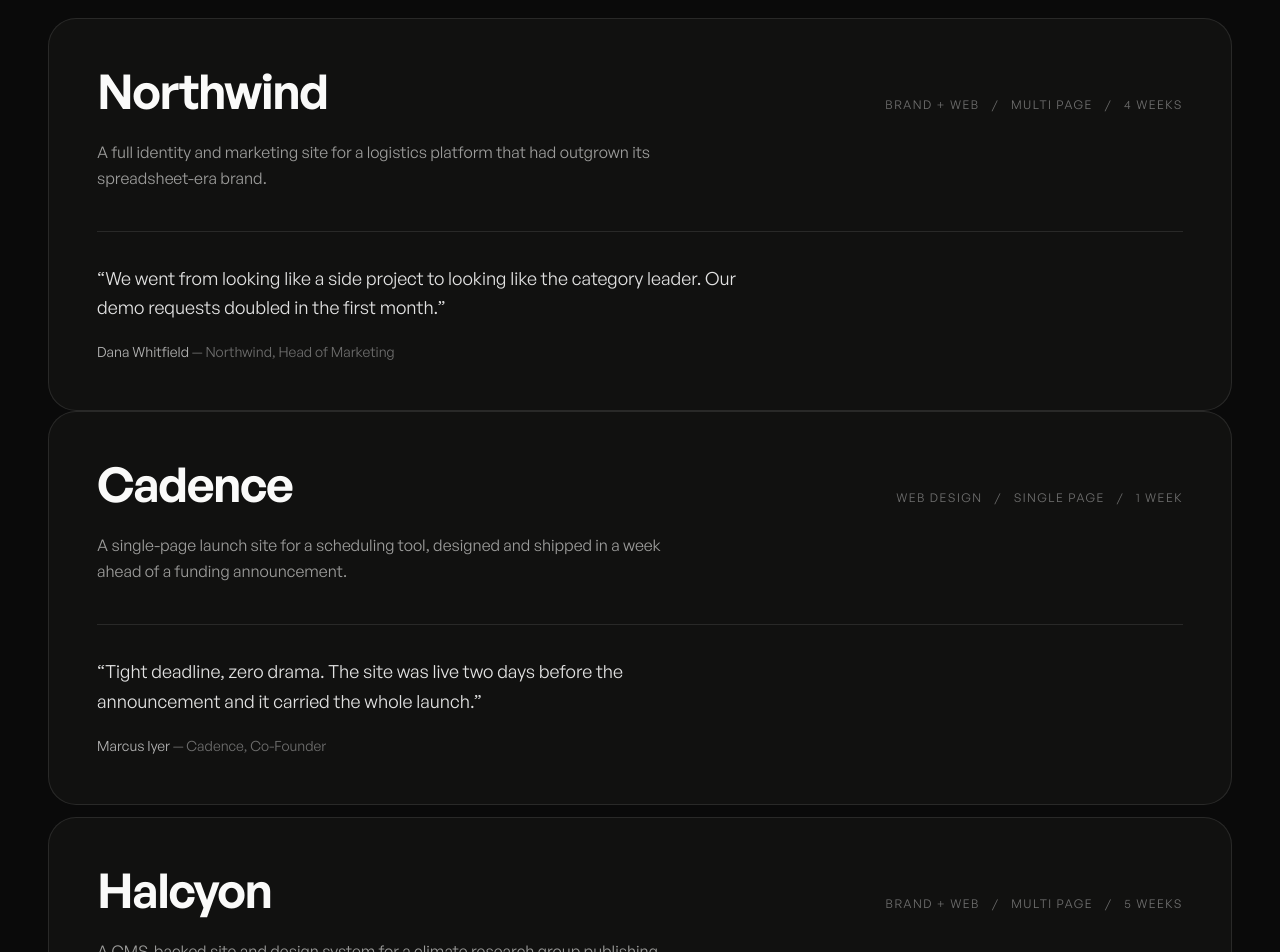
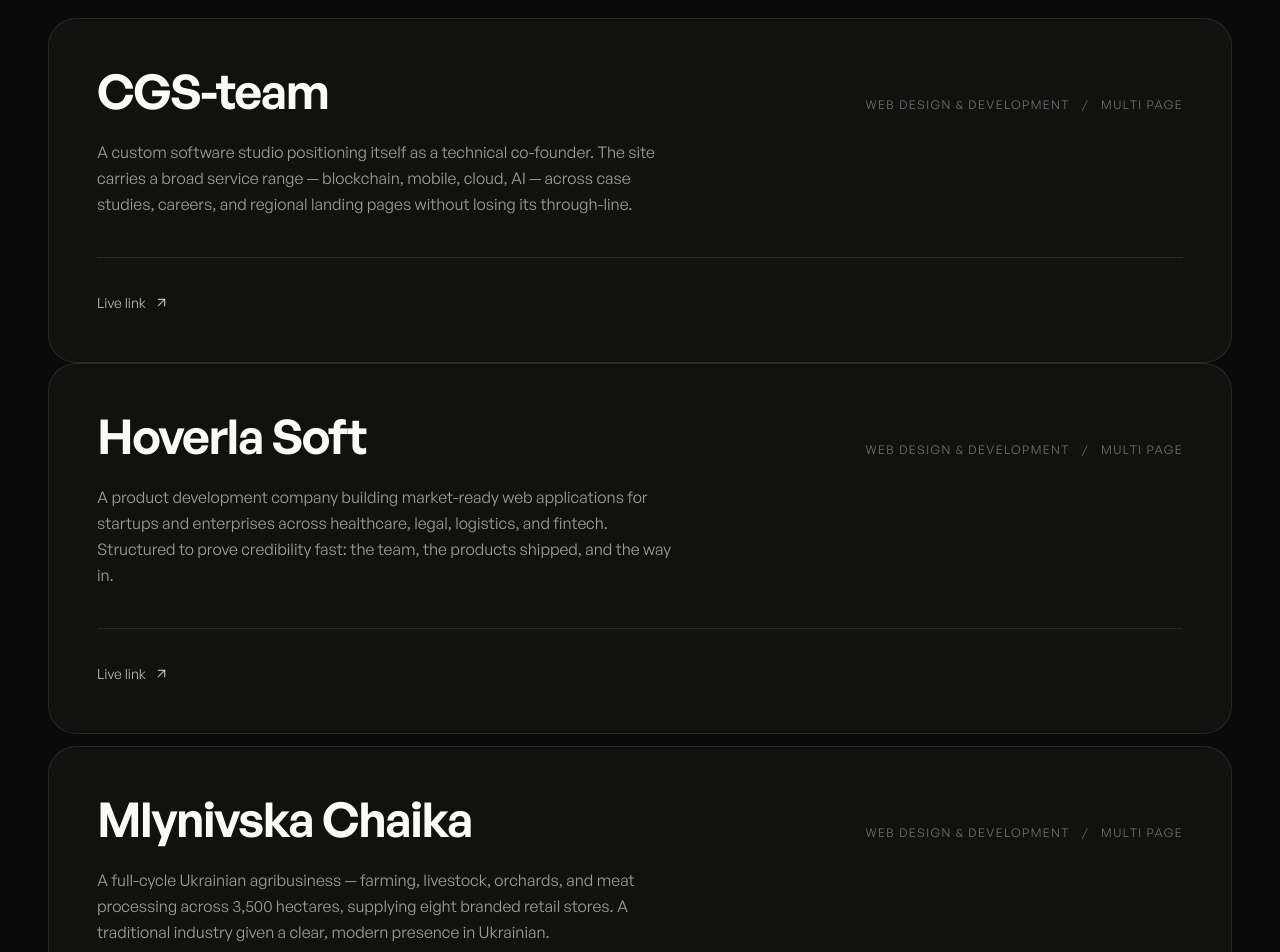
Before and after one commit to Med-Allt/webber, a Next.js app: page / in a window 1280 px wide. Shown: the part 1160-2112 px from the top of the page. Built offline with nearby package versions, Linux system fonts and the light colour scheme.

Commit message:
feat: replace placeholder case studies with real client work; fix reduced-motion hydration mismatch

```diff
--- a/components/motion/reveal.tsx
+++ b/components/motion/reveal.tsx
@@ -16,15 +16,19 @@
 }) {
   const motionOk = useMotionOk()
 
-  if (!motionOk) return <div className={cn(className)}>{children}</div>
-
+  // Always the same element type, so flipping to the static branch after mount
+  // re-renders in place instead of remounting (which would flash the content).
   return (
     <motion.div
       className={cn(className)}
-      initial={{ opacity: 0, y: 24 }}
-      whileInView={{ opacity: 1, y: 0 }}
+      initial={motionOk ? { opacity: 0, y: 24 } : false}
+      whileInView={motionOk ? { opacity: 1, y: 0 } : undefined}
       viewport={{ once: true, margin: "-8% 0px" }}
-      transition={{ duration: 0.7, delay, ease: [0.22, 1, 0.36, 1] }}
+      transition={
+        motionOk
+          ? { duration: 0.7, delay, ease: [0.22, 1, 0.36, 1] }
+          : { duration: 0 }
+      }
     >
       {children}
     </motion.div>
--- a/components/motion/shader-field.tsx
+++ b/components/motion/shader-field.tsx
@@ -8,7 +8,7 @@
   Shader,
   Swirl,
 } from "shaders/react"
-import { useMotionOk } from "./use-motion-ok"
+import { useReducedMotion } from "motion/react"
 import { cn } from "@/lib/utils"
 
 type Variant = "hero" | "deep"
@@ -47,13 +47,16 @@
   variant?: Variant
   className?: string
 }) {
-  const motionOk = useMotionOk()
+  // This module is only ever loaded client-side (ssr:false), so the raw
+  // preference is safe here and avoids booting a GPU context we would
+  // immediately tear down.
+  const reduced = useReducedMotion()
   const [ready, setReady] = React.useState(false)
   const p = PALETTES[variant]
 
   // WebGPU/WebGL init is client-only and can fail on unsupported hardware.
   // Fading in on `onReady` avoids a hard flash of an unpainted canvas.
-  if (!motionOk) return null
+  if (reduced) return null
 
   return (
     <div
--- a/components/motion/use-motion-ok.ts
+++ b/components/motion/use-motion-ok.ts
@@ -1,11 +1,25 @@
 "use client"
 
+import * as React from "react"
 import { useReducedMotion } from "motion/react"
 
 /**
  * Single source of truth for whether animation may run.
  * Every motion primitive consults this and degrades to a static render.
+ *
+ * The server cannot know the user's motion preference, so it always renders
+ * the animated branch — and so must the client's first paint. Without that,
+ * a reduced-motion visitor hydrates a plain <div> onto a server-rendered
+ * motion element and React throws a hydration mismatch (#418). The real
+ * preference is applied on the commit after mount.
  */
 export function useMotionOk(): boolean {
-  return !useReducedMotion()
+  const reduced = useReducedMotion()
+  const [mounted, setMounted] = React.useState(false)
+
+  React.useEffect(() => {
+    setMounted(true)
+  }, [])
+
+  return mounted ? !reduced : true
 }
--- a/components/sections/work.tsx
+++ b/components/sections/work.tsx
@@ -1,3 +1,4 @@
+import { ArrowUpRight } from "lucide-react"
 import type { Project } from "@/content/work"
 import { projects } from "@/content/work"
 import { Container } from "./container"
@@ -16,8 +17,12 @@
           <li>{project.meta.scope}</li>
           <li aria-hidden="true">/</li>
           <li>{project.meta.pages}</li>
+          {project.meta.duration && (
+            <>
               <li aria-hidden="true">/</li>
               <li>{project.meta.duration}</li>
+            </>
+          )}
         </ul>
       </div>
 
@@ -25,16 +30,38 @@
         {project.blurb}
       </p>
 
+      {project.testimonial && (
         <blockquote className="mt-10 border-t border-white/10 pt-8">
           <p className="max-w-[62ch] text-lg leading-relaxed text-ink-dark/90">
             &ldquo;{project.testimonial.quote}&rdquo;
           </p>
           <footer className="mt-5 text-sm text-ink-dark/40">
-          <span className="text-ink-dark/70">{project.testimonial.author}</span>
+            <span className="text-ink-dark/70">
+              {project.testimonial.author}
+            </span>
             {" — "}
             {project.testimonial.role}
           </footer>
         </blockquote>
+      )}
+
+      {project.liveUrl && (
+        <div className="mt-10 border-t border-white/10 pt-8">
+          <a
+            href={project.liveUrl}
+            target="_blank"
+            rel="noreferrer noopener"
+            className="group/link inline-flex items-center gap-2 text-sm text-ink-dark/70 transition-colors hover:text-accent"
+          >
+            Live link
+            <ArrowUpRight
+              size={15}
+              aria-hidden="true"
+              className="transition-transform duration-300 group-hover/link:translate-x-0.5 group-hover/link:-translate-y-0.5"
+            />
+          </a>
+        </div>
+      )}
     </article>
   )
 }
--- a/content/site.ts
+++ b/content/site.ts
@@ -35,5 +35,5 @@
     cta: "Book an intro call",
     trust: "Trusted by teams who ship",
   },
-  clients: ["Northwind", "Cadence", "Halcyon", "Meridian", "Fathom", "Lumen"],
+  clients: ["CGS-team", "Hoverla Soft", "Mlynivska Chaika"],
 }
--- a/content/work.ts
+++ b/content/work.ts
@@ -1,69 +1,46 @@
 /**
- * PLACEHOLDER CONTENT — fabricated for layout validation only.
- * Client names, companies, quotes, and prices are invented. Replace with real,
- * attributable content before this site is published.
+ * REAL CLIENT WORK.
+ *
+ * Project names, descriptions, and live URLs are real and verified against the
+ * live sites. `testimonial` is intentionally absent on every entry: a quote
+ * attributed to a real company must come from that company. Do not write one.
+ *
+ * `duration` is optional and omitted where the real figure is unknown — the
+ * card drops the field rather than showing an invented number.
  */
 
 export type Project = {
   slug: string
   title: string
   blurb: string
-  meta: { scope: string; pages: string; duration: string }
+  meta: { scope: string; pages: string; duration?: string }
   liveUrl?: string
-  testimonial: { quote: string; author: string; role: string }
+  testimonial?: { quote: string; author: string; role: string }
 }
 
 export const projects: Project[] = [
   {
-    slug: "northwind",
-    title: "Northwind",
+    slug: "cgs-team",
+    title: "CGS-team",
     blurb:
-      "A full identity and marketing site for a logistics platform that had outgrown its spreadsheet-era brand.",
-    meta: { scope: "Brand + Web", pages: "Multi page", duration: "4 weeks" },
-    testimonial: {
-      quote:
-        "We went from looking like a side project to looking like the category leader. Our demo requests doubled in the first month.",
-      author: "Dana Whitfield",
-      role: "Northwind, Head of Marketing",
-    },
+      "A custom software studio positioning itself as a technical co-founder. The site carries a broad service range — blockchain, mobile, cloud, AI — across case studies, careers, and regional landing pages without losing its through-line.",
+    meta: { scope: "Web Design & Development", pages: "Multi page" },
+    liveUrl: "https://cgsteam.io/",
   },
   {
-    slug: "cadence",
-    title: "Cadence",
+    slug: "hoverla-soft",
+    title: "Hoverla Soft",
     blurb:
-      "A single-page launch site for a scheduling tool, designed and shipped in a week ahead of a funding announcement.",
-    meta: { scope: "Web Design", pages: "Single page", duration: "1 week" },
-    testimonial: {
-      quote:
-        "Tight deadline, zero drama. The site was live two days before the announcement and it carried the whole launch.",
-      author: "Marcus Iyer",
-      role: "Cadence, Co-Founder",
-    },
+      "A product development company building market-ready web applications for startups and enterprises across healthcare, legal, logistics, and fintech. Structured to prove credibility fast: the team, the products shipped, and the way in.",
+    meta: { scope: "Web Design & Development", pages: "Multi page" },
+    liveUrl: "https://hoverlasoft.com/",
   },
   {
-    slug: "halcyon",
-    title: "Halcyon",
+    slug: "mlynivska-chaika",
+    title: "Mlynivska Chaika",
     blurb:
-      "A CMS-backed site and design system for a climate research group publishing weekly.",
-    meta: { scope: "Brand + Web", pages: "Multi page", duration: "5 weeks" },
-    testimonial: {
-      quote:
-        "The handoff was the best part. Our team publishes without ever needing to ask us for help.",
-      author: "Priya Raghunathan",
-      role: "Halcyon, Communications Lead",
-    },
-  },
-  {
-    slug: "meridian",
-    title: "Meridian",
-    blurb:
-      "A rebrand and site refresh for a fintech moving upmarket into enterprise sales.",
-    meta: { scope: "Branding", pages: "Multi page", duration: "3 weeks" },
-    testimonial: {
-      quote:
-        "Enterprise buyers take us seriously now. That shift is worth more than the project cost several times over.",
-      author: "Tobias Lund",
-      role: "Meridian, VP Revenue",
-    },
+      "A full-cycle Ukrainian agribusiness — farming, livestock, orchards, and meat processing across 3,500 hectares, supplying eight branded retail stores. A traditional industry given a clear, modern presence in Ukrainian.",
+    meta: { scope: "Web Design & Development", pages: "Multi page" },
+    liveUrl: "https://www.mlynivska-chaika.com.ua/",
   },
 ]
```
Lines whose indentation alone changed are shown as unchanged.
